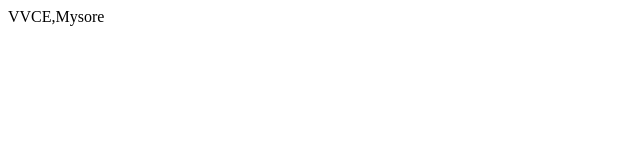
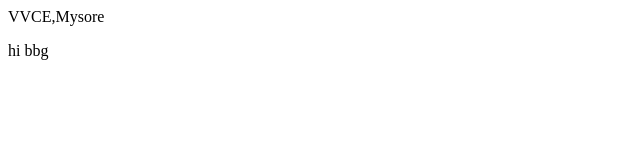
Before and after one commit to bhavyabg-hue/htmldemo, a plain HTML site: page index.html in a window 1280 px wide. Shown: the full height of the page, 0-640 px from the left. Drawn offline with Linux system fonts and the light colour scheme.

Commit message:
Update index.html

```diff
--- a/index.html
+++ b/index.html
@@ -6,5 +6,7 @@
 <body>
 <p>
 VVCE,Mysore</p>
+  <p>
+    hi bbg</p>
 </body>
 </html>
```
